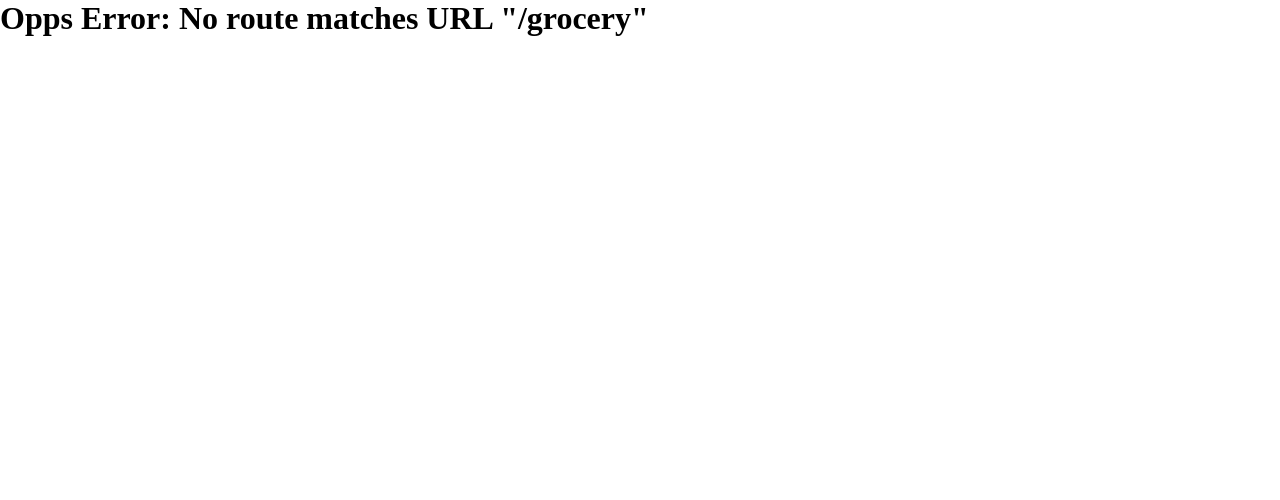
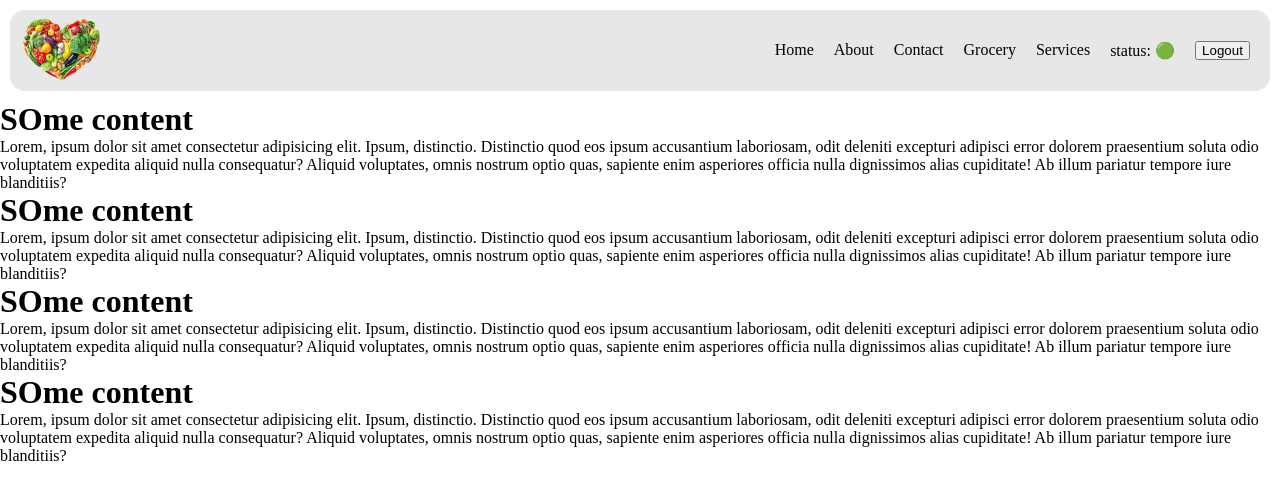
Before and after one commit to ajay-CaTi/full-react-app, a React (Vite) app: page /grocery in a window 1280 px wide. Shown: the top 500 px of the page. Built offline with nearby package versions, Linux system fonts and the light colour scheme.

Commit message:
lazy loading suzpense

```diff
--- a/components/Body.js
+++ b/components/Body.js
@@ -2,6 +2,7 @@ import React, { useEffect, useState } from "react";
 import RestaurantCard from "./RestaurantCard";
 import { restaurantsDataApi } from "./utils/content";
 import ShimmerUi from "./ShimmerUi";
+import useOnlineStatus from "./useOnlineStatus";
 
 // console.log(resObj);
 
@@ -9,6 +10,8 @@ const Body = () => {
   const [listOfRestaurants, setListOfRestaurants] = useState([]);
   const [filterRestaurant, setFilterRestaurant] = useState([]);
   const [searchtext, setSearchtext] = useState("");
+
+  const onlineStatus = useOnlineStatus();
 
   useEffect(() => {
     fetchData();
@@ -26,6 +29,10 @@ const Body = () => {
       json?.data?.cards[2]?.card?.card?.gridElements?.infoWithStyle?.restaurants
     );
   };
+
+  if (onlineStatus === false) {
+    return <h1>Looks like Ur internet is broke..</h1>;
+  }
 
   if (listOfRestaurants.length === 0) {
     console.log("first", listOfRestaurants.length);
--- /dev/null
+++ b/components/Grocery.js
@@ -0,0 +1,43 @@
+const Grocery = () => {
+  return (
+    <div>
+      <h1>SOme content</h1>
+      <p>
+        Lorem, ipsum dolor sit amet consectetur adipisicing elit. Ipsum,
+        distinctio. Distinctio quod eos ipsum accusantium laboriosam, odit
+        deleniti excepturi adipisci error dolorem praesentium soluta odio
+        voluptatem expedita aliquid nulla consequatur? Aliquid voluptates, omnis
+        nostrum optio quas, sapiente enim asperiores officia nulla dignissimos
+        alias cupiditate! Ab illum pariatur tempore iure blanditiis?
+      </p>
+      <h1>SOme content</h1>
+      <p>
+        Lorem, ipsum dolor sit amet consectetur adipisicing elit. Ipsum,
+        distinctio. Distinctio quod eos ipsum accusantium laboriosam, odit
+        deleniti excepturi adipisci error dolorem praesentium soluta odio
+        voluptatem expedita aliquid nulla consequatur? Aliquid voluptates, omnis
+        nostrum optio quas, sapiente enim asperiores officia nulla dignissimos
+        alias cupiditate! Ab illum pariatur tempore iure blanditiis?
+      </p>
+      <h1>SOme content</h1>
+      <p>
+        Lorem, ipsum dolor sit amet consectetur adipisicing elit. Ipsum,
+        distinctio. Distinctio quod eos ipsum accusantium laboriosam, odit
+        deleniti excepturi adipisci error dolorem praesentium soluta odio
+        voluptatem expedita aliquid nulla consequatur? Aliquid voluptates, omnis
+        nostrum optio quas, sapiente enim asperiores officia nulla dignissimos
+        alias cupiditate! Ab illum pariatur tempore iure blanditiis?
+      </p>
+      <h1>SOme content</h1>
+      <p>
+        Lorem, ipsum dolor sit amet consectetur adipisicing elit. Ipsum,
+        distinctio. Distinctio quod eos ipsum accusantium laboriosam, odit
+        deleniti excepturi adipisci error dolorem praesentium soluta odio
+        voluptatem expedita aliquid nulla consequatur? Aliquid voluptates, omnis
+        nostrum optio quas, sapiente enim asperiores officia nulla dignissimos
+        alias cupiditate! Ab illum pariatur tempore iure blanditiis?
+      </p>
+    </div>
+  );
+};
+export default Grocery;
--- a/components/Navbar.js
+++ b/components/Navbar.js
@@ -1,9 +1,11 @@
 import React, { useState } from "react";
 import logo from "../images/food.png";
 import { Link } from "react-router-dom";
+import useOnlineStatus from "./useOnlineStatus";
 
 const Navbar = () => {
   const [first, setfirst] = useState("Logout");
+  const onlineStatus = useOnlineStatus();
   return (
     <nav className="nav">
       <Link>
@@ -19,7 +21,11 @@ const Navbar = () => {
         <li>
           <Link to={"/contact"}>Contact</Link>
         </li>
+        <li>
+          <Link to={"/grocery"}>Grocery</Link>
+        </li>
         <li>Services</li>
+        <li>status: {onlineStatus ? "🟢" : "🔴"}</li>
         <li>
           <button
             onClick={() => {
--- /dev/null
+++ b/components/useOnlineStatus.js
@@ -0,0 +1,16 @@
+import { useEffect, useState } from "react";
+
+const useOnlineStatus = () => {
+  const [onlineStatus, setOnlineStatus] = useState(true);
+  useEffect(() => {
+    window.addEventListener("online", () => {
+      setOnlineStatus(true);
+    });
+    window.addEventListener("offline", () => {
+      setOnlineStatus(false);
+    });
+  }, []);
+  return onlineStatus;
+};
+
+export default useOnlineStatus;
--- a/src/App.js
+++ b/src/App.js
@@ -1,4 +1,4 @@
-import React, { useState } from "react";
+import React, { Suspense, lazy } from "react";
 import ReactDOM from "react-dom/client";
 import Navbar from "../components/Navbar";
 import Body from "../components/Body";
@@ -7,6 +7,7 @@ import Error from "../components/Error";
 import Contact from "../components/Contact";
 import { RouterProvider, createBrowserRouter, Outlet } from "react-router-dom";
 import RestaurantMenu from "../components/RestaurantMenu";
+const Grocery = lazy(() => import("../components/Grocery"));
 
 const App = () => {
   return (
@@ -35,6 +36,14 @@ const appRouter = createBrowserRouter([
         element: <Contact />,
       },
       {
+        path: "/grocery",
+        element: (
+          <Suspense fallback={<h1>Loading...</h1>}>
+            <Grocery />
+          </Suspense>
+        ),
+      },
+      {
         path: "/restaurant/:resId",
         element: <RestaurantMenu />,
       },
```
